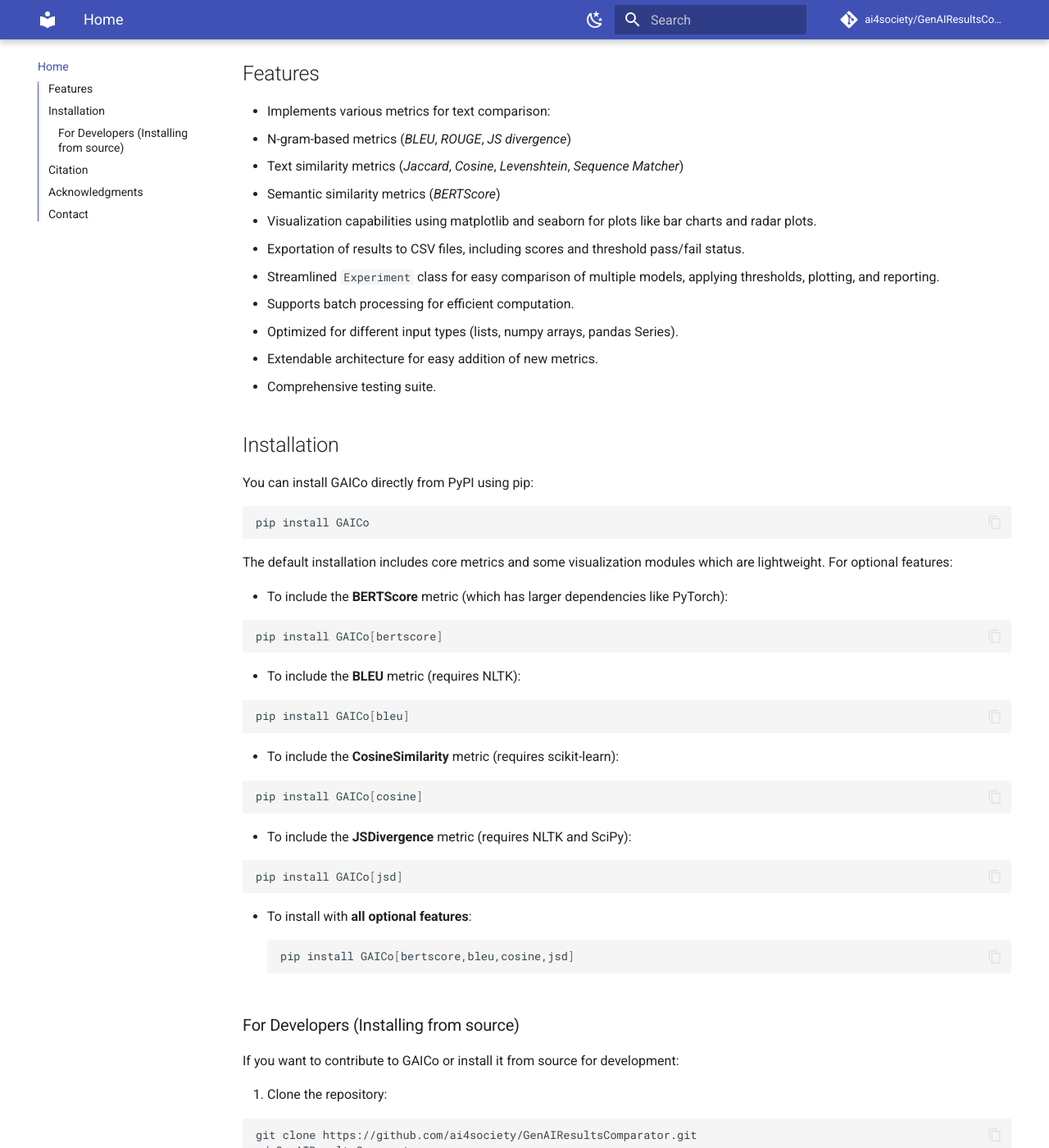
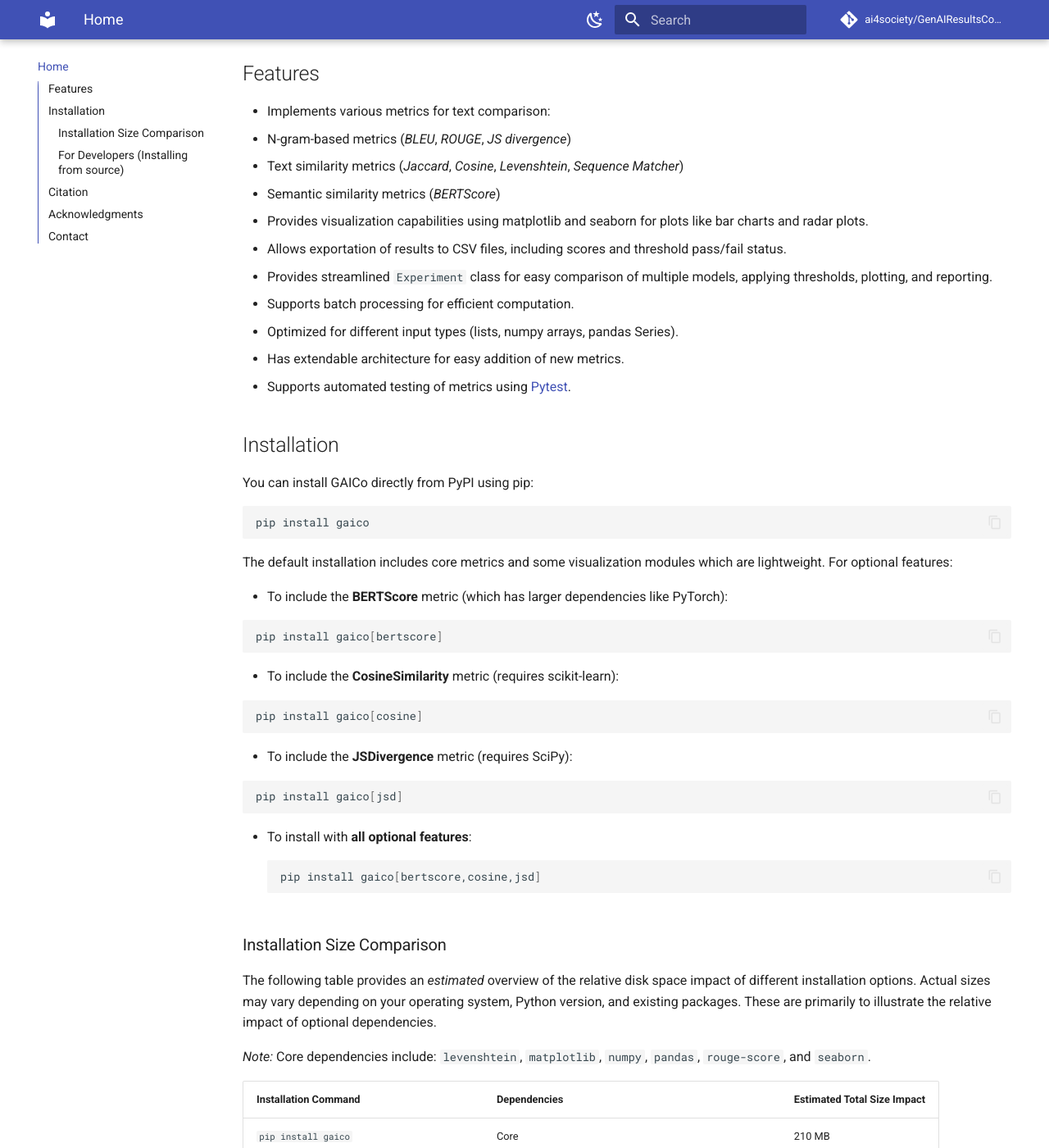
Before and after one commit to ai4society/GenAIResultsComparator, an MkDocs documentation site: the page built from docs/index.md, in a window 1280 px wide and 1400 px high, scrolled down 1901 px. Shown: the whole window at 82% size. Built offline with MkDocs 1.6.1 and Material for MkDocs 9.7.7, drawn with Linux system fonts in a browser that asks for light colours; comment, search, counter and statistics services are not loaded; some of the changed text lies outside the part shown.

Commit message:
Update for v0.1.4

````diff
--- a/docs/index.md
+++ b/docs/index.md
@@ -7,7 +7,7 @@
 
 _GenAI Results Comparator (GAICo) is a Python library_ to help compare, analyze and visualize outputs from Large Language Models (LLMs), often against a reference text.
 
-At the core, the library provides a set of metrics for evaluating text strings given as inputs and produce outputs on a scale of 0 to 1 (normalized), where 1 indicates a perfect match between the two texts. These scores are use to analyze LLM outputs as well as visualize
+At the core, the library provides a set of metrics for evaluating text strings given as inputs and produce outputs on a scale of 0 to 1 (normalized), where 1 indicates a perfect match between the two texts. These scores are use to analyze LLM outputs as well as visualize.
 
 **_Class Structure:_** All metrics are implemented as classes, and they can be easily extended to add new metrics. The metrics start with the `BaseMetric` class under the `gaico/base.py` file.
 
@@ -36,20 +36,20 @@
   - N-gram-based metrics (_BLEU_, _ROUGE_, _JS divergence_)
   - Text similarity metrics (_Jaccard_, _Cosine_, _Levenshtein_, _Sequence Matcher_)
   - Semantic similarity metrics (_BERTScore_)
-- Visualization capabilities using matplotlib and seaborn for plots like bar charts and radar plots.
-- Exportation of results to CSV files, including scores and threshold pass/fail status.
-- Streamlined `Experiment` class for easy comparison of multiple models, applying thresholds, plotting, and reporting.
+- Provides visualization capabilities using matplotlib and seaborn for plots like bar charts and radar plots.
+- Allows exportation of results to CSV files, including scores and threshold pass/fail status.
+- Provides streamlined `Experiment` class for easy comparison of multiple models, applying thresholds, plotting, and reporting.
 - Supports batch processing for efficient computation.
 - Optimized for different input types (lists, numpy arrays, pandas Series).
-- Extendable architecture for easy addition of new metrics.
-- Comprehensive testing suite.
+- Has extendable architecture for easy addition of new metrics.
+- Supports automated testing of metrics using [Pytest](https://docs.pytest.org/en/stable/).
 
 ## Installation
 
 You can install GAICo directly from PyPI using pip:
 
 ```shell
-pip install GAICo
+pip install gaico
 ```
 
 The default installation includes core metrics and some visualization modules which are lightweight. For optional features:
@@ -57,31 +57,39 @@
 - To include the **BERTScore** metric (which has larger dependencies like PyTorch):
 
   ```shell
-  pip install GAICo[bertscore]
-  ```
-
-- To include the **BLEU** metric (requires NLTK):
-
-  ```shell
-  pip install GAICo[bleu]
+  pip install gaico[bertscore]
   ```
 
 - To include the **CosineSimilarity** metric (requires scikit-learn):
 
   ```shell
-  pip install GAICo[cosine]
+  pip install gaico[cosine]
   ```
 
-- To include the **JSDivergence** metric (requires NLTK and SciPy):
+- To include the **JSDivergence** metric (requires SciPy):
 
   ```shell
-  pip install GAICo[jsd]
+  pip install gaico[jsd]
   ```
 
 - To install with **all optional features**:
   ```shell
-  pip install GAICo[bertscore,bleu,cosine,jsd]
+  pip install gaico[bertscore,cosine,jsd]
   ```
+
+### Installation Size Comparison
+
+The following table provides an _estimated_ overview of the relative disk space impact of different installation options. Actual sizes may vary depending on your operating system, Python version, and existing packages. These are primarily to illustrate the relative impact of optional dependencies.
+
+_Note:_ Core dependencies include: `levenshtein`, `matplotlib`, `numpy`, `pandas`, `rouge-score`, and `seaborn`.
+
+| Installation Command                      | Dependencies                                                 | Estimated Total Size Impact |
+| ----------------------------------------- | ------------------------------------------------------------ | --------------------------- |
+| `pip install gaico`                       | Core                                                         | 210 MB                      |
+| `pip install gaico[jsd]`                  | Core + `scipy`                                               | 310 MB                      |
+| `pip install gaico[cosine]`               | Core + `scikit-learn`                                        | 360 MB                      |
+| `pip install gaico[bertscore]`            | Core + `bert-score` (includes `torch`, `transformers`, etc.) | 800 MB                      |
+| `pip install gaico[bertscore,cosine,jsd]` | Core + all dependencies from above                           | 950 MB                      |
 
 ### For Developers (Installing from source)
 
--- a/pyproject.toml
+++ b/pyproject.toml
@@ -56,9 +56,6 @@
 bertscore = [
     "bert-score>=0.3.13",
 ]
-bleu = [
-    "nltk>=3.9.1",
-]
 jsd = [
     "nltk>=3.9.1",
     "scipy>=1.15.3",
@@ -69,7 +66,7 @@
 
 [dependency-groups]
 dev = [
-    "GAICo[bertscore,bleu,jsd,cosine]",
+    "gaico[bertscore,jsd,cosine]",
     "build>=1.2.2.post1",
     "flake8>=7.2.0",
     "hypothesis>=6.131.17",
````
Also changed, not shown: PYPI_DESCRIPTION.md (+19 -24 lines), README.md (+28 -19 lines), 4 other files.
